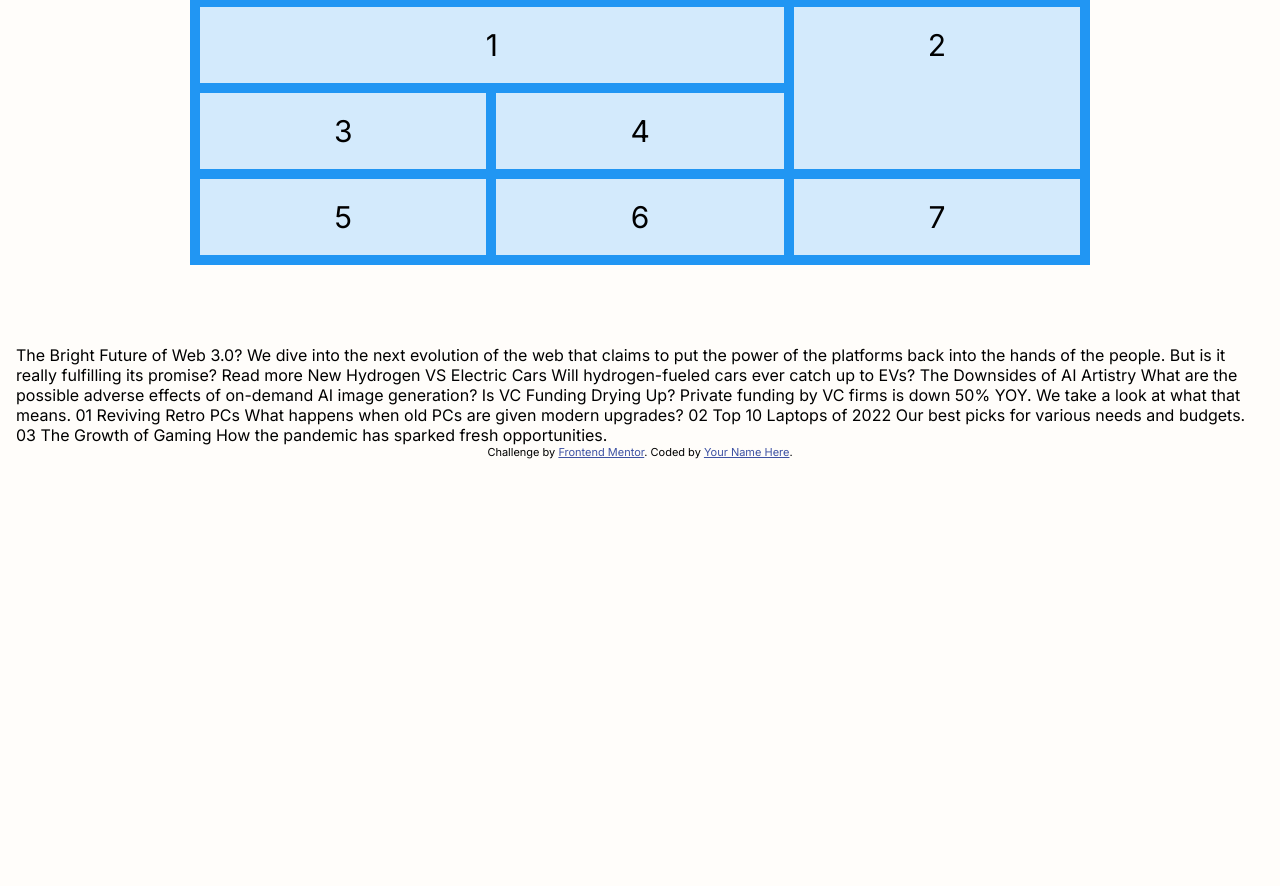
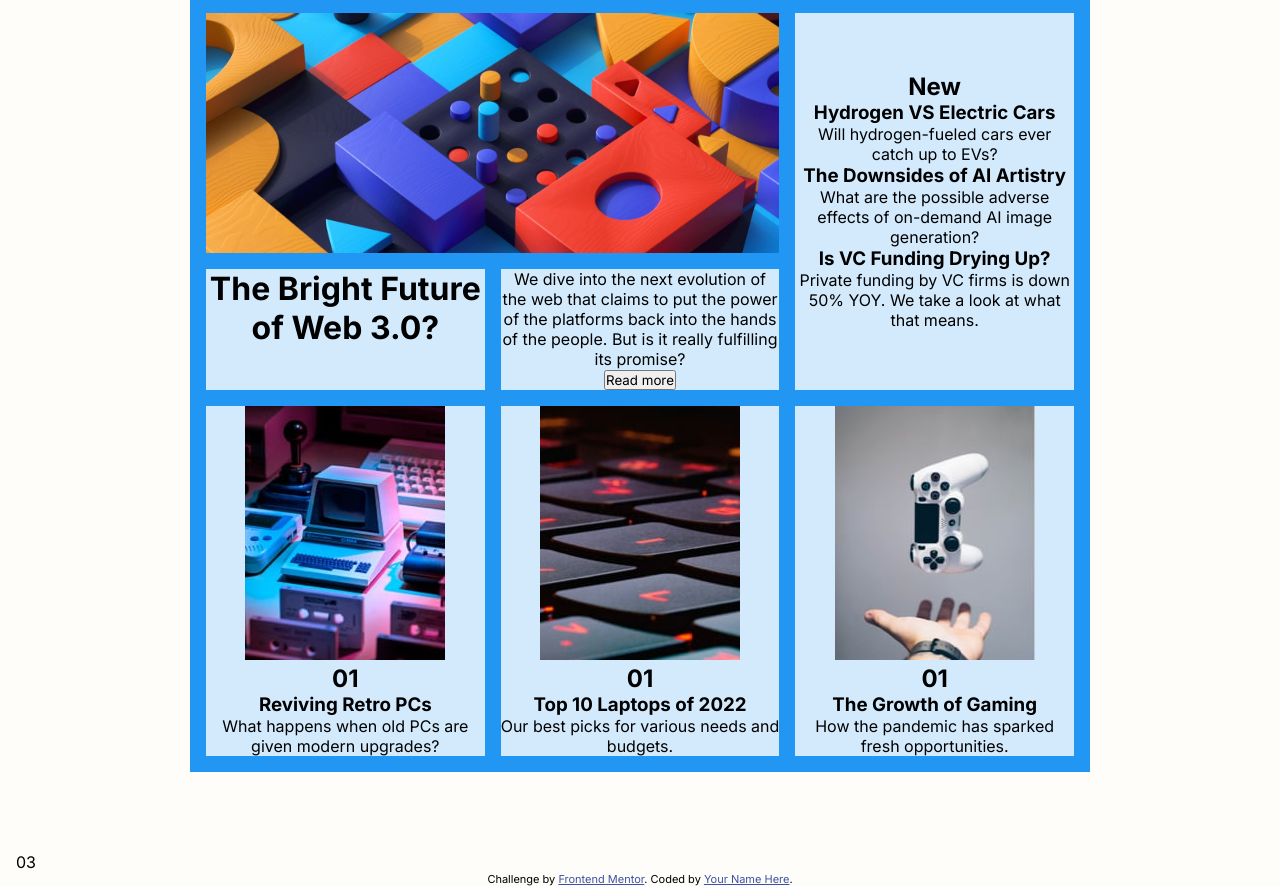
Before and after one commit to FNH99/news-homepage-main, a plain HTML site: page index.html in a window 1280 px wide. Shown: the part 131-1017 px from the top of the page. Before the commit the page ends 800 px from the top, so only its background shows below. Drawn offline with Linux system fonts and the light colour scheme.

Commit message:
grid layouting

```diff
--- a/index.html
+++ b/index.html
@@ -35,46 +35,85 @@
     </header>
 
     <div class="grid-box">
-      <div class="item1">1</div>
-      <div class="item2">2</div>
-      <div class="item3">3</div>
-      <div class="item4">4</div>
-      <div class="item5">5</div>
-      <div class="item6">6</div>
-      <div class="item7">7</div>
+      <div class="item1"><img src="/assets/images/image-web-3-desktop.jpg" alt=""></div>
+
+      <div class="item2">
+        <h2 class="news-title">New</h2>
+        <div class="news-box">
+          <h3>Hydrogen VS Electric Cars</h3>
+          <p>Will hydrogen-fueled cars ever catch up to EVs?</p>
+        </div>
+        <span></span>
+        <div class="news-box">
+          <h3>The Downsides of AI Artistry</h3>
+          <p>What are the possible adverse effects of on-demand AI image generation?</p>
+        </div>
+        <span></span>
+        <div class="news-box">
+          <h3>Is VC Funding Drying Up?</h3>
+          <p>Private funding by VC firms is down 50% YOY. We take a look at what that means.</p>
+        </div>
+      </div>
+
+      <div class="item3"><h1>The Bright Future of Web 3.0?</h1></div>
+
+      <div class="item4">
+        <p>We dive into the next evolution of the web that claims to put the power of the platforms back into the hands of the people.
+          But is it really fulfilling its promise?</p>
+        <button>Read more</button>
+      </div>
+
+      <div class="item5 sub-grid">
+        <img src="/assets/images/image-retro-pcs.jpg" alt="" class="small-img-box">
+        <div class="small-text-box">
+          <h2>01</h2>
+          <h3>Reviving Retro PCs</h3>
+          <p>What happens when old PCs are given modern upgrades?</p>
+        </div>
+      </div>
+
+      <div class="item6 sub-grid">
+        <img src="/assets/images/image-top-laptops.jpg" alt="">
+        <div class="small-text-box">
+          <h2>01</h2>
+          <h3>Top 10 Laptops of 2022</h3>
+          <p>Our best picks for various needs and budgets.</p>
+        </div>
+      </div>
+
+      <div class="item7 sub-grid">
+        <img src="/assets/images/image-gaming-growth.jpg" alt="">
+        <div class="small-text-box">
+          <h2>01</h2>
+          <h3>The Growth of Gaming</h3>
+          <p>How the pandemic has sparked fresh opportunities.</p>
+        </div>
+      </div>
+
     </div>
   </div>
 
 
-  The Bright Future of Web 3.0?
 
-  We dive into the next evolution of the web that claims to put the power of the platforms back into the hands of the people.
-  But is it really fulfilling its promise?
 
-  Read more
 
-  New
 
-  Hydrogen VS Electric Cars
-  Will hydrogen-fueled cars ever catch up to EVs?
 
-  The Downsides of AI Artistry
-  What are the possible adverse effects of on-demand AI image generation?
 
-  Is VC Funding Drying Up?
-  Private funding by VC firms is down 50% YOY. We take a look at what that means.
 
-  01
-  Reviving Retro PCs
-  What happens when old PCs are given modern upgrades?
 
-  02
-  Top 10 Laptops of 2022
-  Our best picks for various needs and budgets.
+
+
+
+
+
+
+
+
 
   03
-  The Growth of Gaming
-  How the pandemic has sparked fresh opportunities.
+
+
 
   <div class="attribution">
     Challenge by <a href="https://www.frontendmentor.io?ref=challenge" target="_blank">Frontend Mentor</a>.
--- a/style.css
+++ b/style.css
@@ -56,22 +56,26 @@ li a:hover {
 .grid-box {
     display: grid;
     grid-template-columns: auto auto auto;
-    gap: 10px;
+    gap: 1rem;
     background-color: #2196F3;
-    padding: 10px;
+    padding: 1rem;
 }
 
 .grid-box > div {
     background-color: rgba(255, 255, 255, 0.8);
     text-align: center;
-    padding: 20px 0;
-    font-size: 30px;
+    font-size: 1rem;
 }
 
+.item1 img {
+    width: 100%;
+    height: 100%;
+}
 .item1 {
     grid-column: 1 / span 2;
   }
 
 .item2 {
     grid-area: 1 / 3 / span 2;
+    align-content: center;
 }
```
